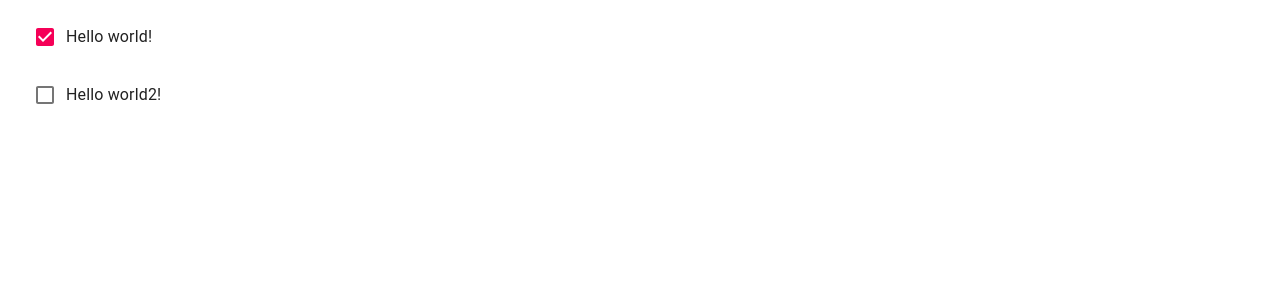
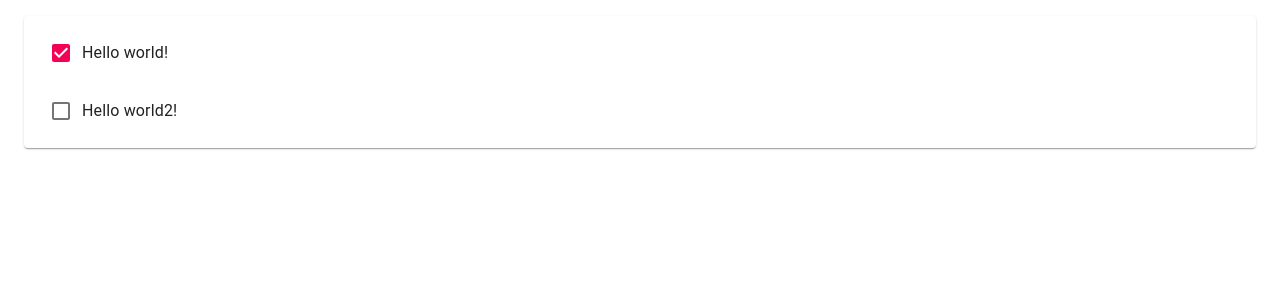
Before and after one commit to kimziou77/web101, a React (Create React App) app in the folder web101/: page / in a window 1280 px wide. Shown: the top 300 px of the page. Built offline with nearby package versions, Linux system fonts and the light colour scheme.

Commit message:
Design: App.js

```diff
--- a/web101/src/App.js
+++ b/web101/src/App.js
@@ -1,5 +1,7 @@
 import React from 'react'
 import Todo from './components/Todo'
+import {List, Paper} from "@material-ui/core";
+
 
 class App extends React.Component {
     constructor(props){
@@ -10,9 +12,16 @@ class App extends React.Component {
         }
     }
     render(){
-        var todoItems = this.state.item.map( (item, id)=>
-            (<Todo item={item} key={id}/>)
+        var todoItems = this.state.item.length > 0 && (
+            <Paper style={{margin:16}}>
+                <List>
+                    {this.state.item.map((item, idx)=>
+                        (<Todo item={item} key={item.id}/>)
+                    )}
+                </List>
+            </Paper>
         )
+
         return <div className="App">{todoItems}</div>
     }
 }
```
